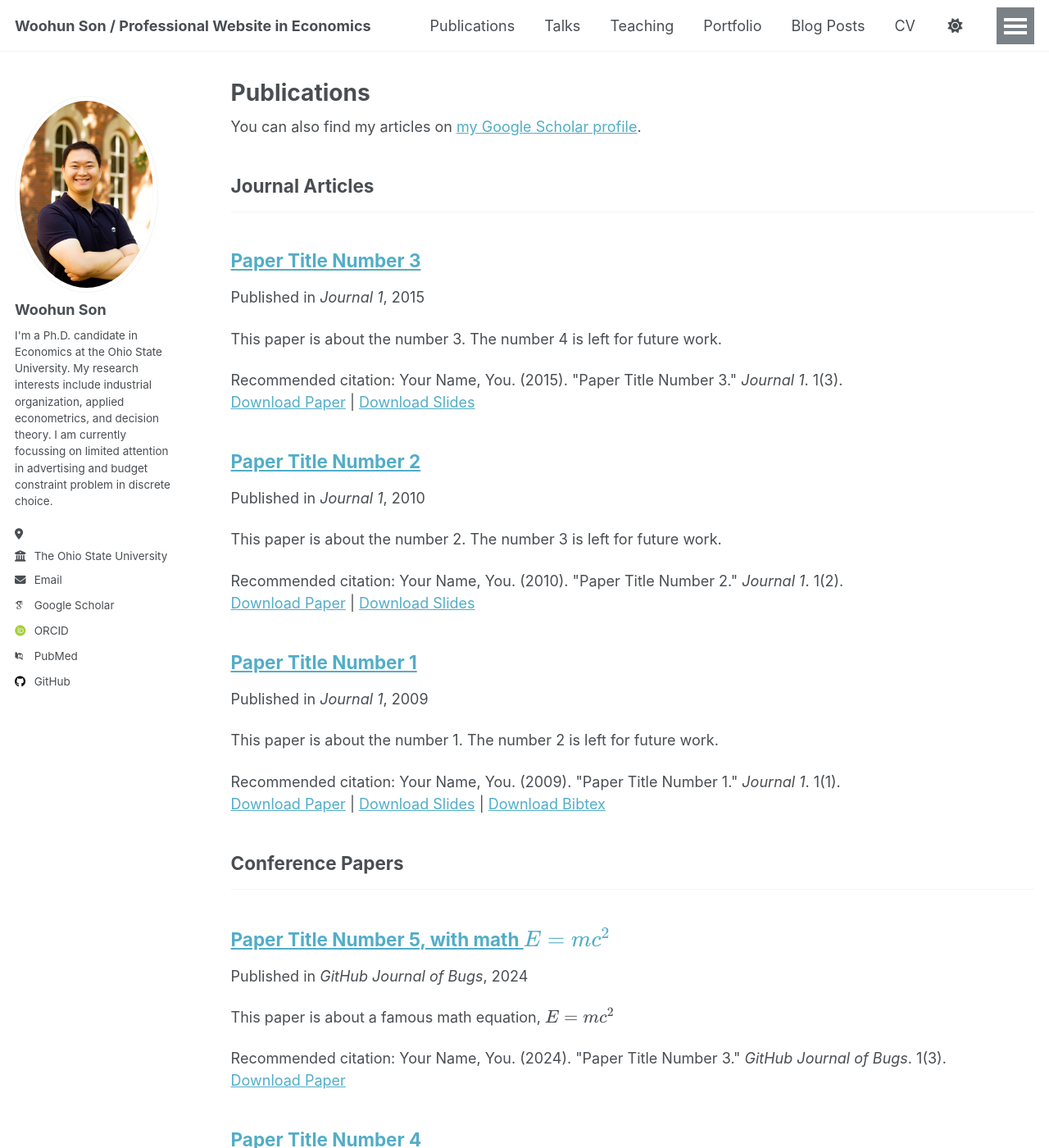
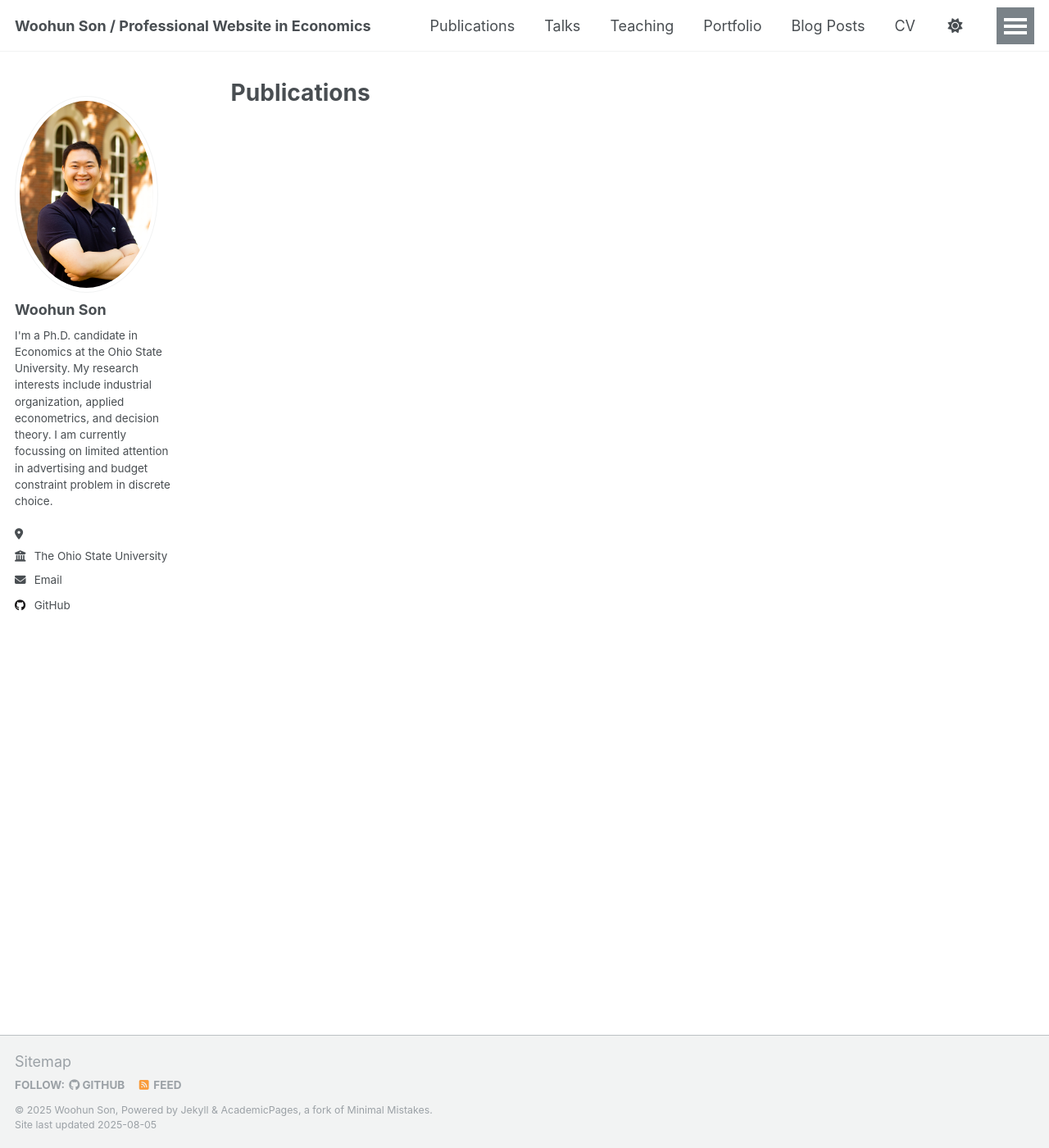
Before and after one commit to SonWoohun/SonWoohun.github.io, a Jekyll site: the page built from _pages/publications.html, in a window 1280 px wide and 1400 px high. Shown: the whole window at 82% size. Built offline with Jekyll 4.4.1, drawn with Linux system fonts in a browser that asks for light colours; some web fonts are replaced; a script that is not in the unit is left out; some of the changed text lies outside the part shown.

Commit message:
erased mock publications

```diff
--- a/_config.yml
+++ b/_config.yml
@@ -34,12 +34,12 @@
   # Academic websites
   academia         : # URL
   arxiv            : # URL - Update with the correct link to your profile
-  googlescholar    : "https://scholar.google.com/citations?user=PS_CX0AAAAAJ"
+  googlescholar    : #"https://scholar.google.com/citations?user=PS_CX0AAAAAJ"
   inspire-hep      : # URL
   impactstory      : # URL
-  orcid            : "http://orcid.org/yourorcidurl"
+  orcid            : #"http://orcid.org/yourorcidurl"
   semantic         : # URL
-  pubmed           : "https://www.ncbi.nlm.nih.gov/pubmed/?term=john+snow"
+  pubmed           : #"https://www.ncbi.nlm.nih.gov/pubmed/?term=john+snow"
   researchgate     : # URL
   scopus           : # URL
 
@@ -47,7 +47,7 @@
   bitbucket        : # Username - Update with your username on the site
   codepen          : # Username
   dribbble         : # Username
-  github           : "academicpages"
+  github           : "SonWoohun"
   kaggle           : # Username
   stackoverflow    : # User number or user number and name (i.e., use "1" or "1/jeff-atwood")
 
--- a/_publications/2009-10-01-paper-title-number-1.md
+++ /dev/null
@@ -1,14 +0,0 @@
----
-title: "Paper Title Number 1"
-collection: publications
-category: manuscripts
-permalink: /publication/2009-10-01-paper-title-number-1
-excerpt: 'This paper is about the number 1. The number 2 is left for future work.'
-date: 2009-10-01
-venue: 'Journal 1'
-slidesurl: 'http://academicpages.github.io/files/slides1.pdf'
-paperurl: 'http://academicpages.github.io/files/paper1.pdf'
-bibtexurl: 'http://academicpages.github.io/files/bibtex1.bib'
-citation: 'Your Name, You. (2009). &quot;Paper Title Number 1.&quot; <i>Journal 1</i>. 1(1).'
----
-The contents above will be part of a list of publications, if the user clicks the link for the publication than the contents of section will be rendered as a full page, allowing you to provide more information about the paper for the reader. When publications are displayed as a single page, the contents of the above "citation" field will automatically be included below this section in a smaller font.
--- a/_publications/2010-10-01-paper-title-number-2.md
+++ /dev/null
@@ -1,14 +0,0 @@
----
-title: "Paper Title Number 2"
-collection: publications
-category: manuscripts
-permalink: /publication/2010-10-01-paper-title-number-2
-excerpt: 'This paper is about the number 2. The number 3 is left for future work.'
-date: 2010-10-01
-venue: 'Journal 1'
-slidesurl: 'http://academicpages.github.io/files/slides2.pdf'
-paperurl: 'http://academicpages.github.io/files/paper2.pdf'
-citation: 'Your Name, You. (2010). &quot;Paper Title Number 2.&quot; <i>Journal 1</i>. 1(2).'
----
-
-The contents above will be part of a list of publications, if the user clicks the link for the publication than the contents of section will be rendered as a full page, allowing you to provide more information about the paper for the reader. When publications are displayed as a single page, the contents of the above "citation" field will automatically be included below this section in a smaller font.
--- a/_publications/2015-10-01-paper-title-number-3.md
+++ /dev/null
@@ -1,14 +0,0 @@
----
-title: "Paper Title Number 3"
-collection: publications
-category: manuscripts
-permalink: /publication/2015-10-01-paper-title-number-3
-excerpt: 'This paper is about the number 3. The number 4 is left for future work.'
-date: 2015-10-01
-venue: 'Journal 1'
-slidesurl: 'http://academicpages.github.io/files/slides3.pdf'
-paperurl: 'http://academicpages.github.io/files/paper3.pdf'
-citation: 'Your Name, You. (2015). &quot;Paper Title Number 3.&quot; <i>Journal 1</i>. 1(3).'
----
-
-The contents above will be part of a list of publications, if the user clicks the link for the publication than the contents of section will be rendered as a full page, allowing you to provide more information about the paper for the reader. When publications are displayed as a single page, the contents of the above "citation" field will automatically be included below this section in a smaller font.
--- a/_publications/2025-06-08-paper-title-number-5.md
+++ /dev/null
@@ -1,13 +0,0 @@
----
-title: "Paper Title Number 5, with math $$E=mc^2$$"
-collection: publications
-category: conferences
-permalink: /publication/2024-02-17-paper-title-number-4
-excerpt: 'This paper is about a famous math equation, $$E=mc^2$$'
-date: 2024-02-17
-venue: 'GitHub Journal of Bugs'
-paperurl: 'http://academicpages.github.io/files/paper3.pdf'
-citation: 'Your Name, You. (2024). &quot;Paper Title Number 3.&quot; <i>GitHub Journal of Bugs</i>. 1(3).'
----
-
-Using [MathJax](https://www.mathjax.org/) in the description is supported - $$E=mc^2$$ - however, the use must be mindful that the default delimiters are `$$...$$` and `\\[...\\]` which differs from the `$...$` that is typically expected.
```
Also changed, not shown: _publications/2024-02-17-paper-title-number-4.md (deleted, +0 -13 lines).
